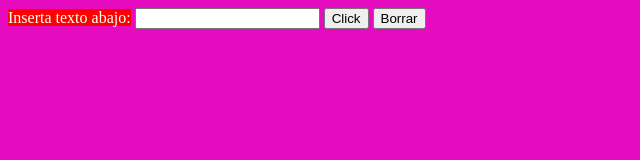
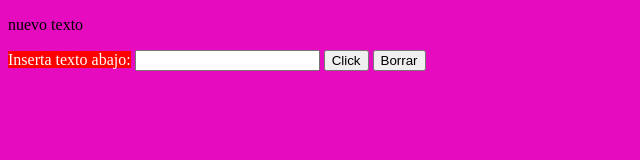
Before and after one commit to luzaracelydls/1FM045-ionic-basico-2, a website: page index.html in a window 1280 px wide. Shown: the whole page, without its empty margins (0-640 px from the left). Drawn offline with Linux system fonts and the light colour scheme.

Commit message:
Cambios en archivo index.html

```diff
--- a/index.html
+++ b/index.html
@@ -8,6 +8,7 @@
     <link rel="stylesheet" href="styles.css" />
   </head>
   <body>
+    <p>nuevo texto</p>
     <label for="">Inserta texto abajo:</label>
     <input type="text" id="campoTxt" />
 
```
